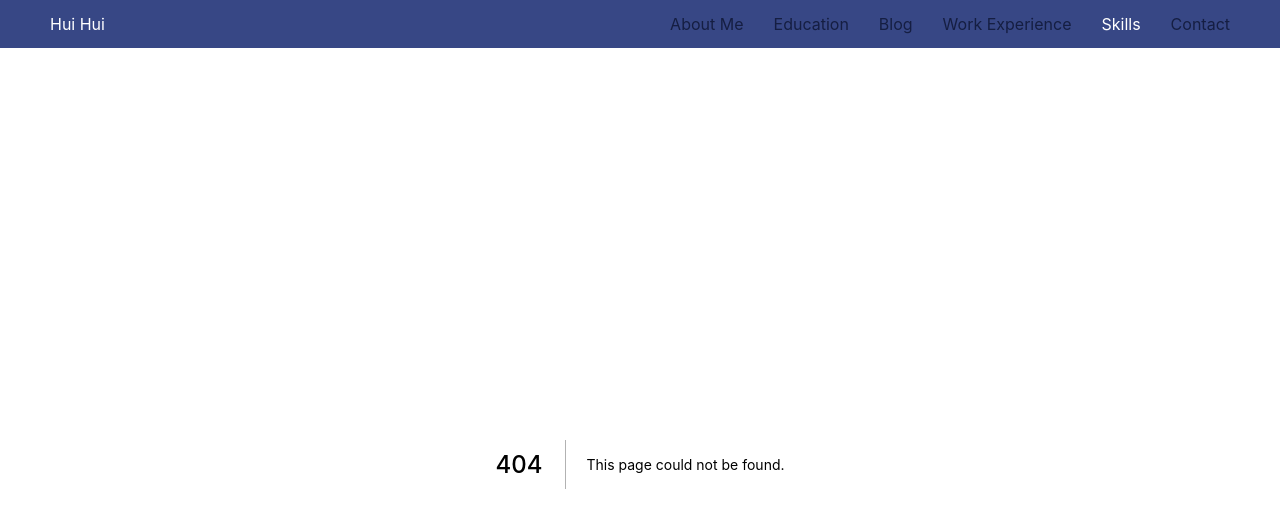
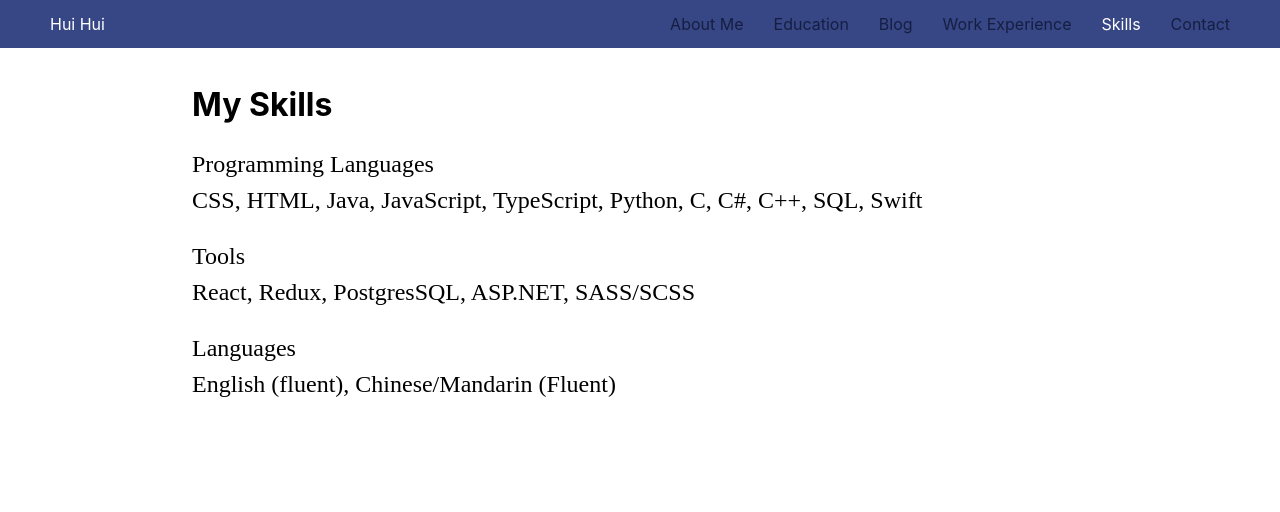
Before and after one commit to hui444/personal-website, a Next.js app: page /skills in a window 1280 px wide. Before the commit this address had no page. Shown: the top 512 px of the page. Built offline with nearby package versions, Linux system fonts and the light colour scheme.

Commit message:
feat: add skills page

```diff
--- a/pages/_app.tsx
+++ b/pages/_app.tsx
@@ -21,13 +21,13 @@ function MyApp({ Component, pageProps }: AppProps) {
     <>
       <GlobalStyle />
       <ThemeProvider theme={theme}>
-        {/* {isVisible && isBreakpoint ? (
+        {isVisible && isBreakpoint ? (
           <Construction isVisible={isVisible} setIsVisible={setIsVisible} />
-        ) : ( */}
-        <Layout>
-          <Component {...pageProps} />
-        </Layout>
-        {/* )} */}
+        ) : (
+          <Layout>
+            <Component {...pageProps} />
+          </Layout>
+        )}
       </ThemeProvider>
     </>
   )
--- /dev/null
+++ b/pages/skills/index.data.ts
@@ -0,0 +1,25 @@
+type Skill = {
+  id: string
+  title: string
+  text: string
+}
+
+const SKILLS: Skill[] = [
+  {
+    id: 'skill-1',
+    title: 'Programming Languages',
+    text: 'CSS, HTML, Java, JavaScript, TypeScript, Python, C, C#, C++, SQL, Swift',
+  },
+  {
+    id: 'skill-2',
+    title: 'Tools',
+    text: 'React, Redux, PostgresSQL, ASP.NET, SASS/SCSS',
+  },
+  {
+    id: 'skill-3',
+    title: 'Languages',
+    text: 'English (fluent), Chinese/Mandarin (Fluent)',
+  },
+]
+
+export default SKILLS
--- /dev/null
+++ b/pages/skills/index.tsx
@@ -0,0 +1,21 @@
+import SKILLS from './index.data'
+
+import { ContentContainer, SkillTitle, SkillsText } from './styles'
+
+const Skills = () => {
+  return (
+    <>
+      <h1>My Skills</h1>
+      <ContentContainer>
+        {SKILLS.map((skill) => (
+          <div key={skill.id}>
+            <SkillTitle>{skill.title}</SkillTitle>
+            <SkillsText>{skill.text}</SkillsText>
+          </div>
+        ))}
+      </ContentContainer>
+    </>
+  )
+}
+
+export default Skills
--- /dev/null
+++ b/pages/skills/styles.ts
@@ -0,0 +1,23 @@
+import styled from 'styled-components'
+
+export const ContentContainer = styled.div`
+  display: flex;
+  flex-direction: column;
+  gap: 20px;
+`
+
+export const SkillTitle = styled.h2`
+  margin: 0;
+  font-family: Poppins;
+  font-size: 24px;
+  font-weight: 500;
+  line-height: 1.5;
+`
+
+export const SkillsText = styled.p`
+  margin: 0;
+  font-family: Poppins;
+  font-size: 24px;
+  font-weight: 400;
+  line-height: 1.5;
+`
```
